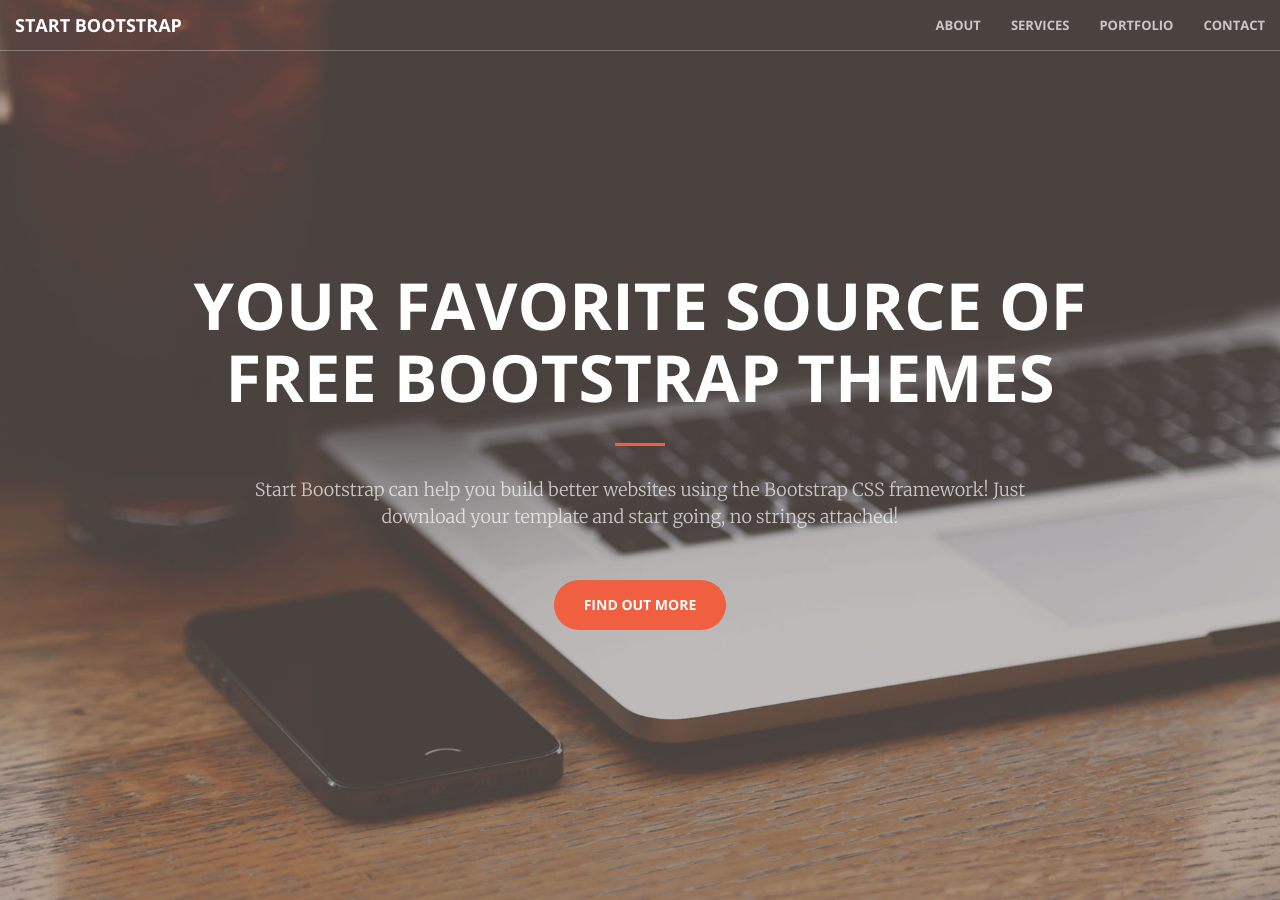
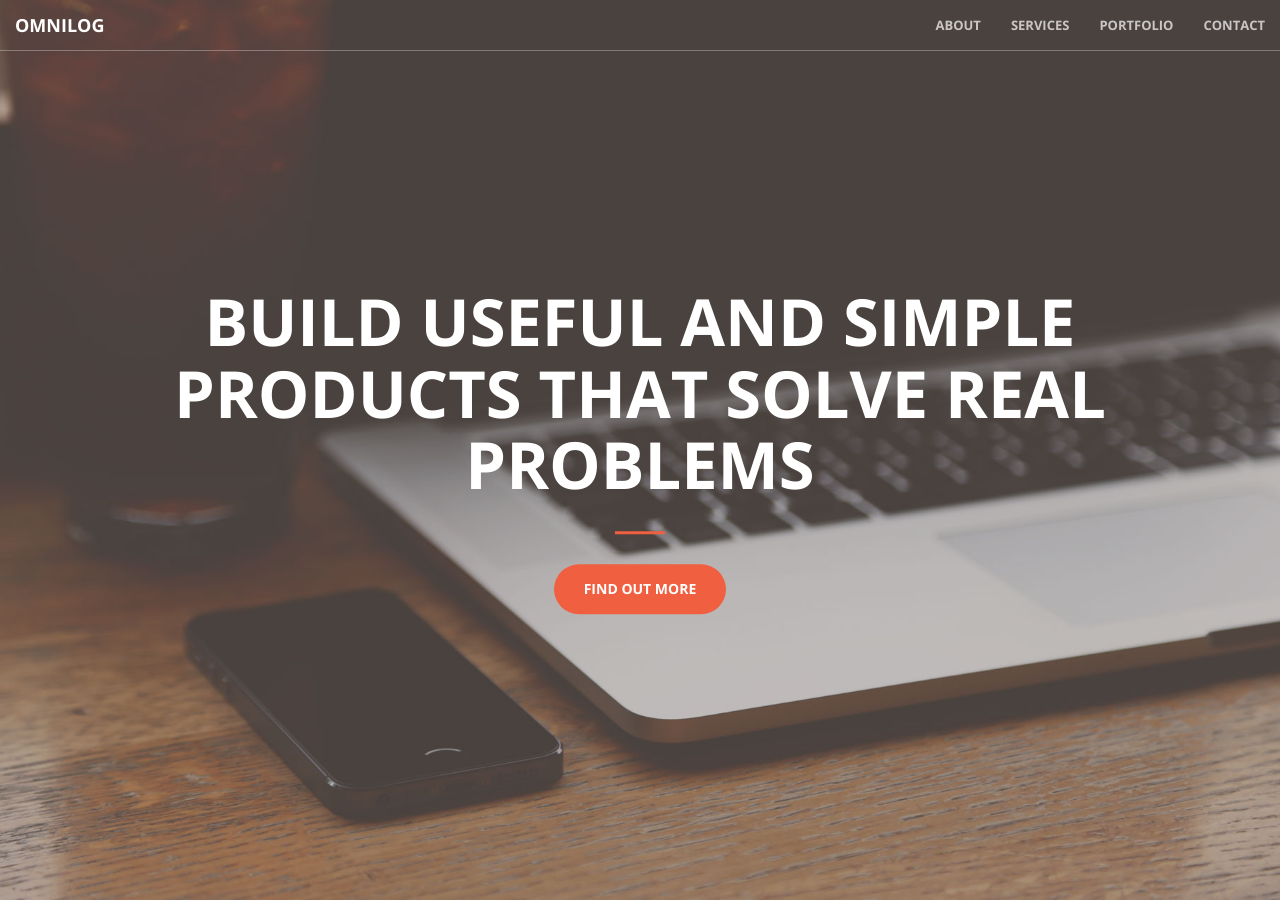
Before and after one commit to omnilog-maroc/omnilog-maroc, a Jekyll site: the page built from index.html, in a window 1280 px wide and 900 px high. Built offline with Jekyll 4.4.1, drawn with Linux system fonts in a browser that asks for light colours; some of the changed text lies outside the part shown.

Commit message:
change some wording

```diff
--- a/_config.yml
+++ b/_config.yml
@@ -1,12 +1,12 @@
 # Site settings
-title:
-email:
+title: OMNILOG
+email: info@omnilog.io
 description: > # this means to ignore newlines until "baseurl:"
 baseurl: "" # the subpath of your site, e.g. /blog/
 url: "" # the base hostname & protocol for your site
 
 twitter_username:
-github_username:
+github_username: Omni-Log
 
 # Build settings
 markdown: kramdown
--- a/_includes/call-to-action.html
+++ b/_includes/call-to-action.html
@@ -2,9 +2,9 @@
     <div class="container">
         <div class="row">
             <div class="col-lg-8 col-lg-offset-2 text-center">
-                <h2 class="section-heading">We've got what you need!</h2>
+                <h2 class="section-heading">Simple, useful and pixel perfect </h2>
                 <hr class="light">
-                <p class="text-faded">Start Bootstrap has everything you need to get your new website up and running in no time! All of the templates and themes on Start Bootstrap are open source, free to download, and easy to use. No strings attached!</p>
+                <p class="text-faded">We believe that life is simple, our mission is to solve customer real problems by building simple and useful products</p>
                 <a href="#" class="btn btn-default btn-xl">Get Started!</a>
             </div>
         </div>
--- a/_includes/header.html
+++ b/_includes/header.html
@@ -1,9 +1,8 @@
 <header>
     <div class="header-content">
         <div class="header-content-inner">
-            <h1>Your Favorite Source of Free Bootstrap Themes</h1>
+            <h1>Build useful and simple products that solve real problems</h1>
             <hr>
-            <p>Start Bootstrap can help you build better websites using the Bootstrap CSS framework! Just download your template and start going, no strings attached!</p>
             <a href="#about" class="btn btn-primary btn-xl page-scroll">Find Out More</a>
         </div>
     </div>
--- a/_includes/nav.html
+++ b/_includes/nav.html
@@ -8,7 +8,7 @@
                 <span class="icon-bar"></span>
                 <span class="icon-bar"></span>
             </button>
-            <a class="navbar-brand page-scroll" href="#page-top">Start Bootstrap</a>
+            <a class="navbar-brand page-scroll" href="#page-top">Omnilog</a>
         </div>
 
         <!-- Collect the nav links, forms, and other content for toggling -->
--- a/_includes/portfolio.html
+++ b/_includes/portfolio.html
@@ -4,21 +4,6 @@
             <div class="col-lg-4 col-sm-6">
                 <a href="#" class="portfolio-box">
                     <img src="img/portfolio/1.jpg" class="img-responsive" alt="">
-                    <div class="portfolio-box-caption">
-                        <div class="portfolio-box-caption-content">
-                            <div class="project-category text-faded">
-                                Category
-                            </div>
-                            <div class="project-name">
-                                Project Name
-                            </div>
-                        </div>
-                    </div>
-                </a>
-            </div>
-            <div class="col-lg-4 col-sm-6">
-                <a href="#" class="portfolio-box">
-                    <img src="img/portfolio/2.jpg" class="img-responsive" alt="">
                     <div class="portfolio-box-caption">
                         <div class="portfolio-box-caption-content">
                             <div class="project-category text-faded">
--- a/_layouts/front.html
+++ b/_layouts/front.html
@@ -9,7 +9,6 @@
   {% include call-to-action.html %}
   {% include services.html %}
   {% include portfolio.html %}
-  {% include aside.html %}
   {% include contact.html %}
   {% include scripts.html %}
 </body>
```
Also changed, not shown: 1 other file.
